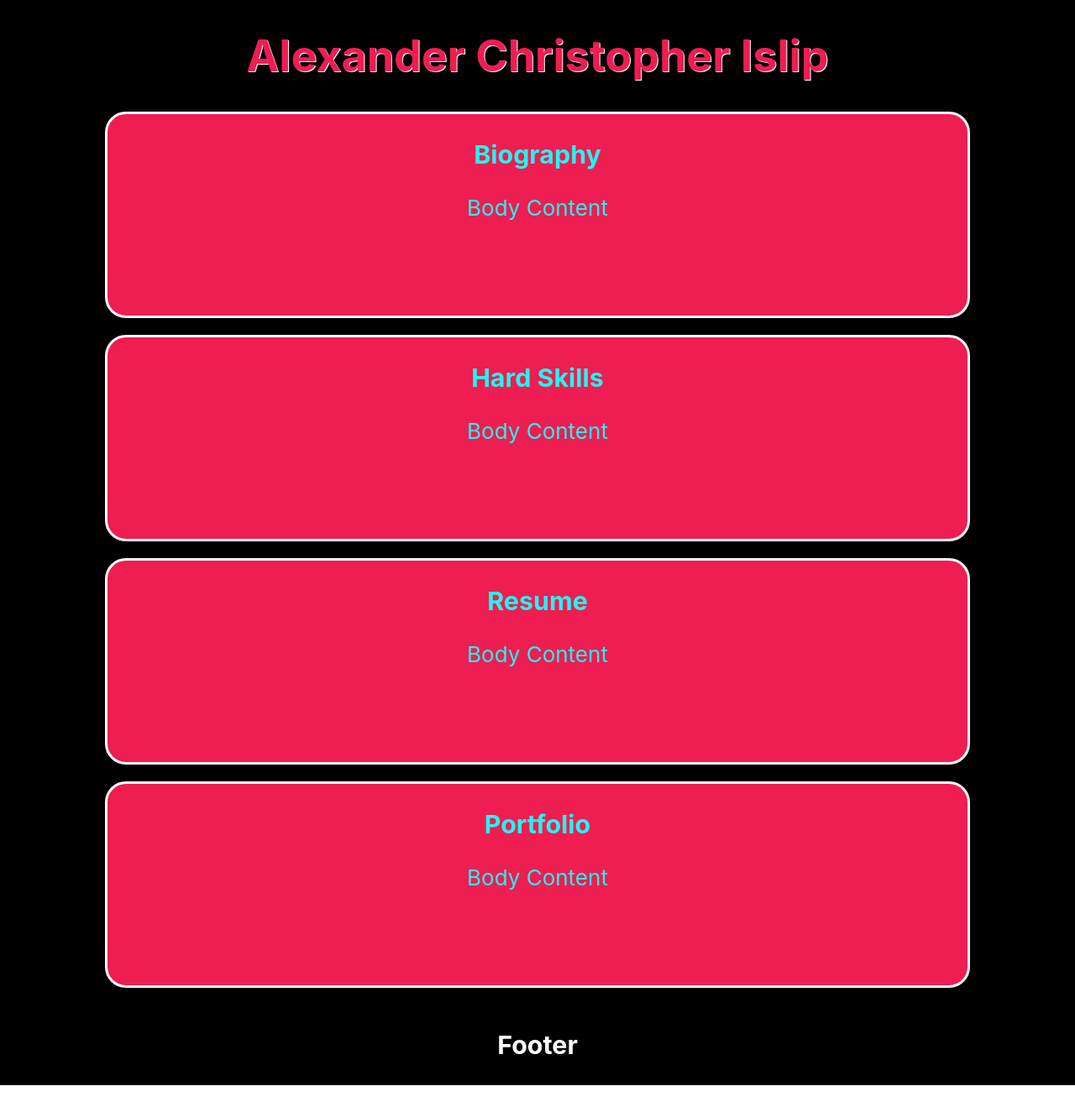
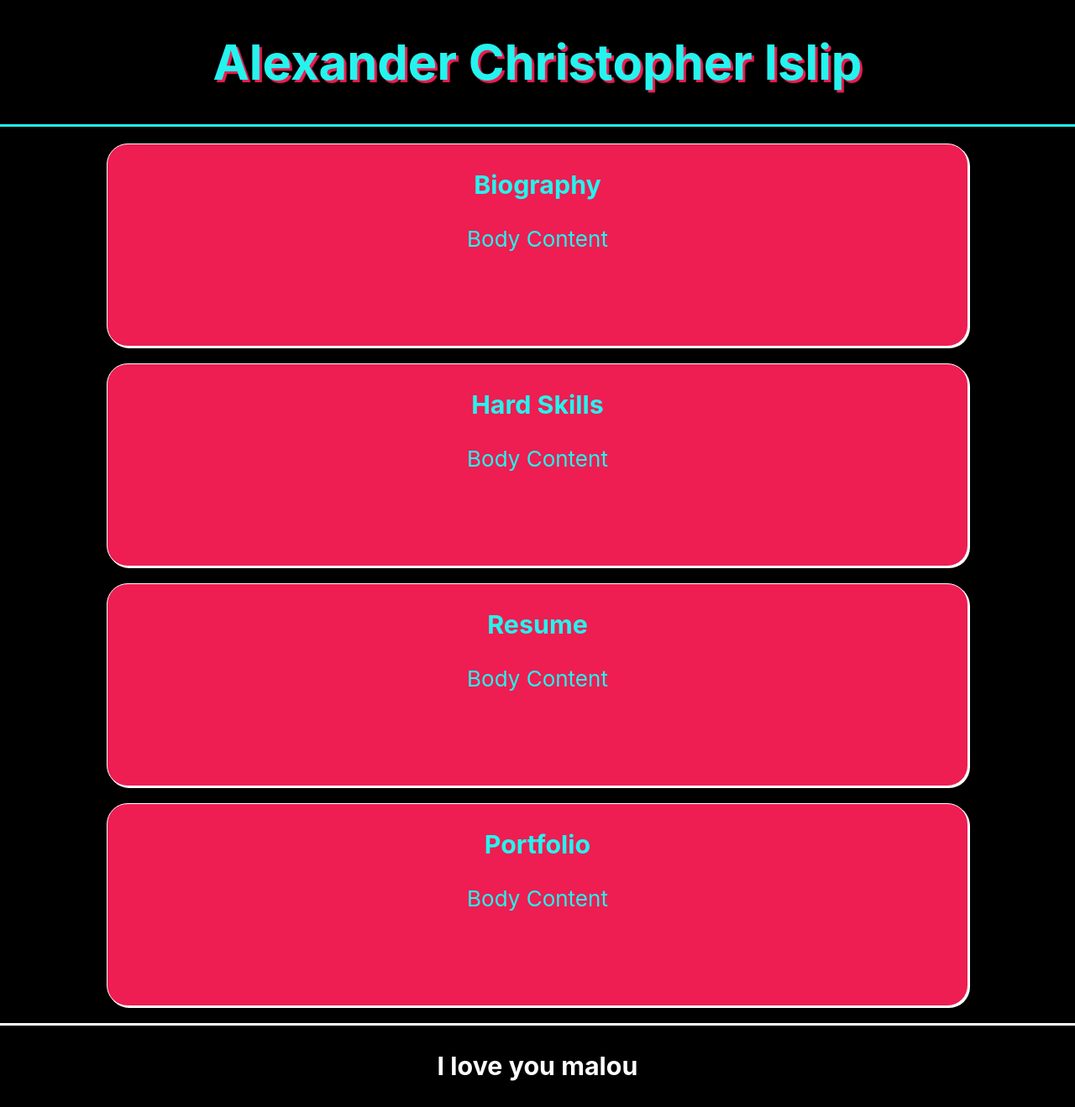
Before and after one commit to IslipAI/islipaisite, a React (Create React App) app: page / in a window 1280 px wide. Shown: the whole page at 84% size. Before the commit the page ends 1293 px from the top, so only its background shows below. Built offline with nearby package versions, Linux system fonts and the light colour scheme.

Commit message:
Added some design changes.

```diff
--- a/src/App.css
+++ b/src/App.css
@@ -8,11 +8,13 @@
   display: flex;
   flex-direction: column;
   align-items: center;
-  font-size: calc(10px + 2vh);
-  color:rgb(238, 29, 82);
+  font-size: calc(5px + 3vh);
+  color:rgb(37, 244, 238);
+  border-bottom-style: solid;
 }
 
 .app-body {
+  margin-top: 2.5vh;
   min-height: 100vh;
   display: flex;
   flex-direction: column;
@@ -28,11 +30,12 @@
   align-items: center;
   font-size: calc(10px + 2vmin);
   color: white;
+  border-top-style: solid;
 }
 
 /* width */
 ::-webkit-scrollbar {
-  width: 5px;
+  width: 2px;
 }
 
 /* Track */
@@ -46,5 +49,5 @@
 }
 
 h1{
-  text-shadow: 1px 1px rgb(255, 255, 255);
+  text-shadow: 3px 3px 1px rgb(238, 29, 82);
 }
--- a/src/App.js
+++ b/src/App.js
@@ -20,7 +20,7 @@ function App() {
 
       <footer className='app-footer'>
         <div>
-          <h3>Footer</h3>
+          <h3>I love you malou</h3>
         </div>
       </footer>
     </div>
--- a/src/components/body/bodycontainer.css
+++ b/src/components/body/bodycontainer.css
@@ -2,13 +2,13 @@
   background-color: rgb(238, 29, 82);
   min-width: 80vw;
   min-height: 30vh;
-  box-shadow: 0 1px 6px rgba(0, 0, 0, 0.12), 0 1px 4px rgba(0, 0, 0, 0.24);
   border-radius: 25px;
   transition: 1s ease;
-  border: px;
+  border: 1px;
   border-style: solid;
   border-color: rgb(255, 255, 255);
   margin-bottom: 2.5vh;
+  box-shadow: 2px 2px rgb(255, 255, 255);
 }
 
 .bodycontainer:hover {
--- a/src/index.css
+++ b/src/index.css
@@ -1,6 +1,6 @@
 body {
   margin: 0;
-  font-family: -apple-system, BlinkMacSystemFont, 'Segoe UI', 'Roboto', 'Oxygen',
+  font-family: -apple-system, BlinkMacSystemFont, 'Roboto', 'Oxygen',
     'Ubuntu', 'Cantarell', 'Fira Sans', 'Droid Sans', 'Helvetica Neue',
     sans-serif;
   -webkit-font-smoothing: antialiased;
```
